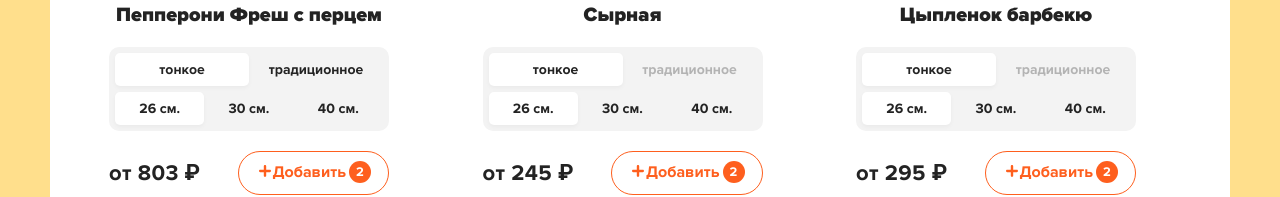
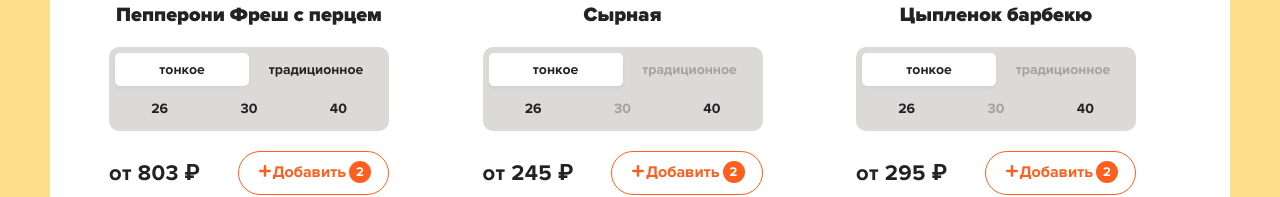
Before and after one commit to freetimezp/reactpizza, a React app: page / in a window 1280 px wide. Shown: the part 565-762 px from the top of the page. Built offline with nearby package versions, Linux system fonts and the light colour scheme.

Commit message:
React-js. PizzaBlock component. useState. add active or disabled class to required size.

```diff
--- a/src/components/PizzaBlock.jsx
+++ b/src/components/PizzaBlock.jsx
@@ -4,10 +4,16 @@ import classNames from 'classnames';
 
 const PizzaBlock = ({item}) => {
     const [activeType, setActiveType] = useState(item.types[0]);
-    const typeNames = ['тонкое', 'традиционное'];
+    const [activeSize, setActiveSize] = useState(item.sizes[0]);
+    const availableTypes = ['тонкое', 'традиционное'];
+    const availableSizes = [26, 30, 40];
 
     const onSelectType = (index) => {
         setActiveType(index);
+    }
+
+    const onSelectSize = (index) => {
+        setActiveSize(index);
     }
 
     return (
@@ -21,24 +27,35 @@ const PizzaBlock = ({item}) => {
             <div className="pizza-block__selector">
                 <ul>
                     {
-                        typeNames.map((typeName, index) => (
+                        availableTypes.map((type, index) => (
                             <li
-                                key={typeName}
+                                key={type}
                                 className={classNames({
                                     'active': activeType === index, // add class active if true
                                     'disabled': !item.types.includes(index) // add class disabled if item have not type
                                 })}
                                 onClick={() => onSelectType(index)}
                             >
-                                {typeName}
+                                {type}
                             </li>
                         ))
                     }
                 </ul>
                 <ul>
-                    <li className="active">26 см.</li>
-                    <li>30 см.</li>
-                    <li>40 см.</li>
+                    {
+                        availableSizes.map((size, index) => (
+                            <li
+                                key={size}
+                                className={classNames({
+                                    'active': activeSize === index,
+                                    'disabled': !item.sizes.includes(size)
+                                })}
+                                onClick={() => onSelectSize(index)}
+                            >
+                                {size}
+                            </li>
+                        ))
+                    }
                 </ul>
             </div>
             <div className="pizza-block__bottom">
--- a/src/scss/components/_pizza-block.scss
+++ b/src/scss/components/_pizza-block.scss
@@ -22,7 +22,7 @@
 
   &__selector {
     display: flex;
-    background-color: #f3f3f3;
+    background-color: #dcd9d9;
     border-radius: 10px;
     flex-direction: column;
     padding: 6px;
```
Also changed, not shown: 1 other file (tests, documents, lock files or other folders).
